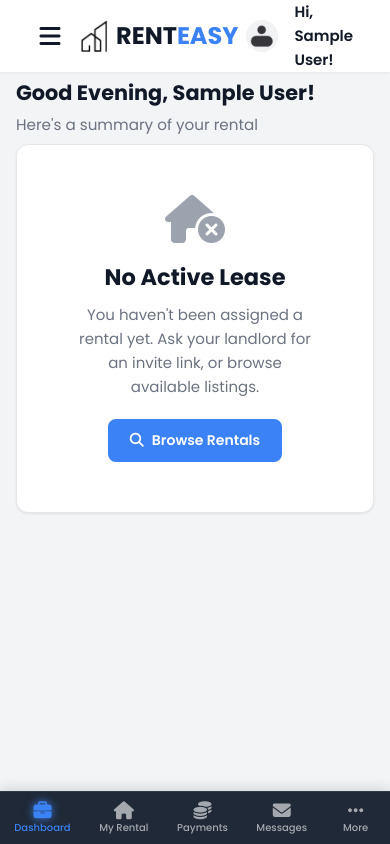
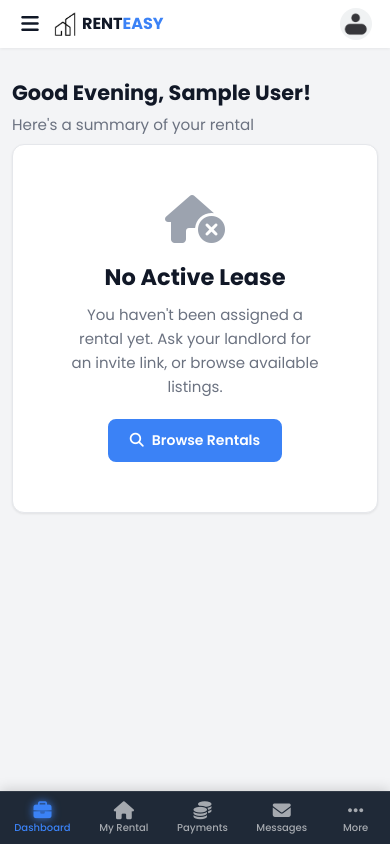
Before and after one commit to EllyKurgat/RentEasy, a Django app: page /userdash/ in a window 390 px wide. Run offline with Django 5.2, Linux system fonts and the light colour scheme; the visitor is signed in with stand-in values (Sample User, id 1); data comes from the database, SQL or seed files in the repository; data that the repository does not hold is empty; some libraries are stand-ins or nearby versions.

Commit message:
Make dashboard navbar compact on mobile with hamburger menu

```diff
--- a/frontend_views/Templates/landlord/landdash.html
+++ b/frontend_views/Templates/landlord/landdash.html
@@ -5,8 +5,8 @@
 <head>
     <meta charset="UTF-8">
     <meta name="viewport" content="width=device-width, initial-scale=1.0">
-    <link rel="stylesheet" href="{% static 'css/theme.css' %}?v=22">
-    <link rel="stylesheet" href="{% static 'css/style.css' %}?v=22">
+<link rel="stylesheet" href="{% static 'css/theme.css' %}?v=30">
+    <link rel="stylesheet" href="{% static 'css/style.css' %}?v=30">
     <link href="https://fonts.googleapis.com/css2?family=Poppins:wght@300;400;500;600;700&display=swap" rel="stylesheet">
     <script src="https://kit.fontawesome.com/e1db635686.js" crossorigin="anonymous"></script>
     <title>Dashboard - RentEasy</title>
--- a/frontend_views/Templates/userdash.html
+++ b/frontend_views/Templates/userdash.html
@@ -5,8 +5,8 @@
 <head>
     <meta charset="UTF-8">
     <meta name="viewport" content="width=device-width, initial-scale=1.0">
-    <link rel="stylesheet" href="{% static 'css/theme.css' %}?v=22">
-    <link rel="stylesheet" href="{% static 'css/style.css' %}?v=22">
+<link rel="stylesheet" href="{% static 'css/theme.css' %}?v=30">
+    <link rel="stylesheet" href="{% static 'css/style.css' %}?v=30">
     <link href="https://fonts.googleapis.com/css2?family=Poppins:wght@300;400;500;600;700&display=swap" rel="stylesheet">
     <script src="https://kit.fontawesome.com/e1db635686.js" crossorigin="anonymous"></script>
     <title>Dashboard - RentEasy</title>
--- a/frontend_views/static/css/style.css
+++ b/frontend_views/static/css/style.css
@@ -109,7 +109,7 @@ button:active, input[type=submit]:active { transform: translateY(0); }
    ================================================================ */
 .navbar {
   position: fixed; top: 0; left: 0; width: 100%;
-  padding: 0 28px; height: 72px;
+  padding: 0 16px; height: 56px;
   background: var(--re-navbar-bg, #ffffff);
   color: var(--re-navbar-text, #1e293b);
   display: flex; align-items: center; justify-content: space-between;
@@ -119,32 +119,37 @@ button:active, input[type=submit]:active { transform: translateY(0); }
   transition: background 0.2s ease, box-shadow 0.2s ease;
 }
 .navbar img {
-  margin: 0 12px;
-  width: 36px; height: auto;
+  margin: 0 8px;
+  width: 28px; height: auto;
   object-fit: cover;
 }
 #icon {
-  font-size: 24px;
+  font-size: 20px;
   background: none;
   border: none;
   cursor: pointer;
   display: none;
   color: var(--re-navbar-text, #333);
-  padding: 10px;
-  min-width: 44px;
-  min-height: 44px;
+  padding: 8px;
+  min-width: 36px;
+  min-height: 36px;
   align-items: center;
   justify-content: center;
-}
+  border-radius: 6px;
+}
+#icon:hover { background: rgba(0,0,0,0.05); }
 @media (max-width: 1000px) {
   #icon { display: flex !important; }
-  .navbar img { width: 28px; }
+  .navbar img { width: 24px; }
+  .navbar { padding: 0 12px; height: 48px; }
+  .logoss { font-size: 1rem !important; }
+  .welcuser { display: none; }
 }
 @media (min-width: 1001px) {
   #icon { display: none !important; }
 }
 @media (max-width: 430px) {
-  .navbar img { margin: 0 8px; width: 28px; }
+  .navbar img { margin: 0 6px; width: 22px; }
 }
 @media (max-width: 375px) {
   .userbox a span { display: none; }
@@ -298,7 +303,7 @@ button:active, input[type=submit]:active { transform: translateY(0); }
   background: var(--re-bg, #F3F4F6);
   margin-left: 240px;
   padding: 24px 32px;
-  padding-top: 76px;
+  padding-top: 60px;
   min-height: 100vh;
   transition: margin-left 0.3s ease, background 0.2s ease;
   box-sizing: border-box;
@@ -307,8 +312,8 @@ button:active, input[type=submit]:active { transform: translateY(0); }
   .dashcont {
     margin-left: 0;
     width: 100%;
-    padding: 16px;
-    padding-top: 76px;
+    padding: 12px;
+    padding-top: 56px;
   }
 }
 
```
